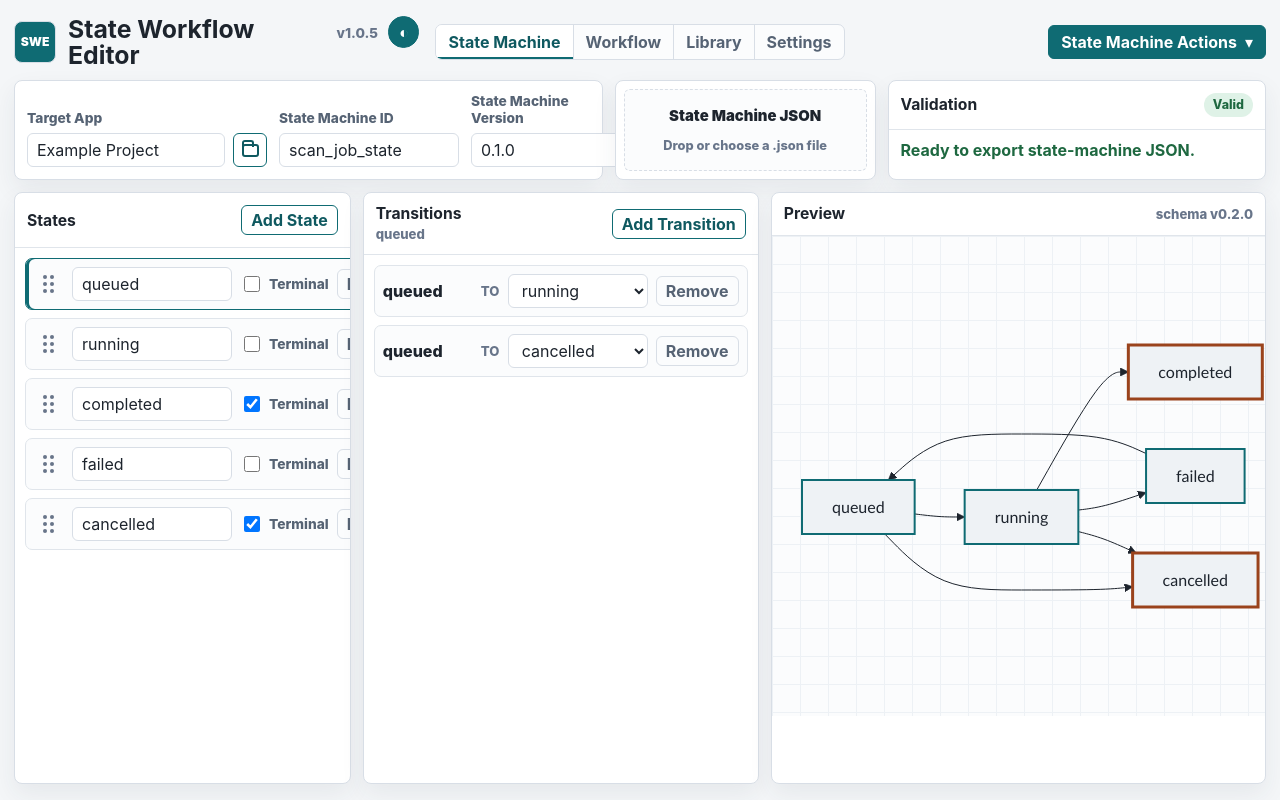
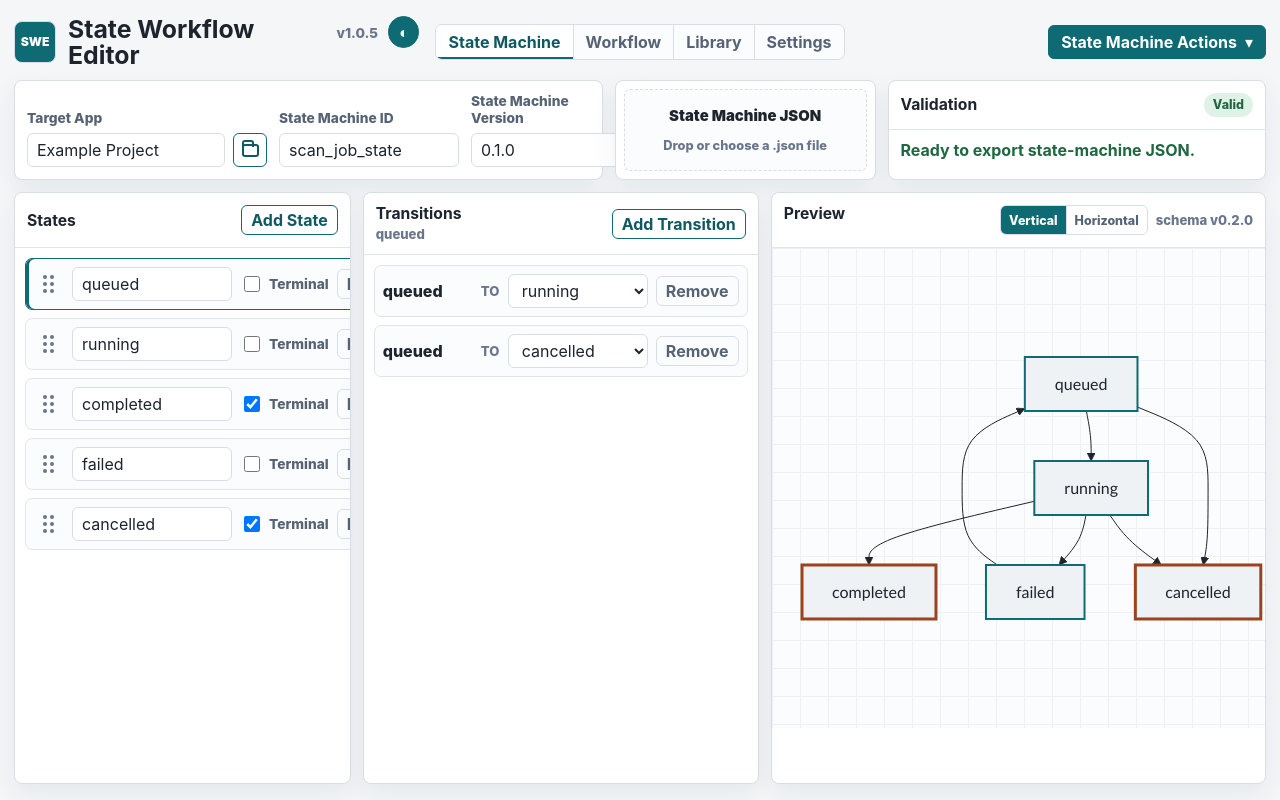
Before and after one commit to paulmarshall-wfw/state-workflow-editor, a React (Vite) app: page / in a window 1280 px wide. Built offline with nearby package versions, Linux system fonts and the light colour scheme.

Commit message:
Support vertical Mermaid preview layout

```diff
--- a/src/App.tsx
+++ b/src/App.tsx
@@ -40,6 +40,7 @@ type EditableWorkflowDefinition = WorkflowDefinition<string>;
 type AppSettings = {
   logoUrl: string;
   theme: "light" | "dark";
+  diagramDirection: DiagramDirection;
 };
 
 type FileSystemWritable = {
@@ -101,6 +102,7 @@ type ActivePage = "state-machine" | "workflow" | "library" | "settings";
 type WorkflowEditorView = "actions" | "buckets" | "lifecycle";
 
 type MermaidPreviewTheme = AppSettings["theme"];
+type DiagramDirection = "vertical" | "horizontal";
 
 type ActionMenuItem = {
   label: string;
@@ -172,6 +174,7 @@ const appSettingsStorageKey = "state-workflow-editor-settings";
 const defaultSettings: AppSettings = {
   logoUrl: "",
   theme: "light",
+  diagramDirection: "vertical",
 };
 
 export function App() {
@@ -1243,6 +1246,10 @@ export function App() {
 
   function toggleTheme() {
     updateSettings({ ...settings, theme: settings.theme === "light" ? "dark" : "light" });
+  }
+
+  function updateDiagramDirection(diagramDirection: DiagramDirection) {
+    updateSettings({ ...settings, diagramDirection });
   }
 
   function updateSettings(nextSettings: AppSettings) {
@@ -1649,13 +1656,23 @@ export function App() {
             </section>
 
             <section className="panel column-panel graph-panel">
-              <div className="panel-heading">
+              <div className="panel-heading preview-heading">
                 <h2>Preview</h2>
-                <span className="schema-version">schema v{definition.schemaVersion}</span>
+                <div className="preview-heading-actions">
+                  <DiagramDirectionToggle
+                    diagramDirection={settings.diagramDirection}
+                    onDiagramDirectionChange={updateDiagramDirection}
+                  />
+                  <span className="schema-version">schema v{definition.schemaVersion}</span>
+                </div>
               </div>
               <div className="column-scroll graph-scroll">
                 {machine ? (
-                  <MermaidGraph machine={machine.definition} theme={settings.theme} />
+                  <MermaidGraph
+                    machine={machine.definition}
+                    theme={settings.theme}
+                    diagramDirection={settings.diagramDirection}
+                  />
                 ) : (
                   <div className="empty-graph">No preview</div>
                 )}
@@ -1924,9 +1941,15 @@ export function App() {
               )}
 
               <section className="panel column-panel graph-panel workflow-preview-panel">
-                <div className="panel-heading">
+                <div className="panel-heading preview-heading">
                   <h2>Workflow Preview</h2>
-                  <span className="schema-version">schema v{linkedWorkflow.schemaVersion}</span>
+                  <div className="preview-heading-actions">
+                    <DiagramDirectionToggle
+                      diagramDirection={settings.diagramDirection}
+                      onDiagramDirectionChange={updateDiagramDirection}
+                    />
+                    <span className="schema-version">schema v{linkedWorkflow.schemaVersion}</span>
+                  </div>
                 </div>
                 <div className="column-scroll graph-scroll">
                   {definedWorkflow ? (
@@ -1937,6 +1960,7 @@ export function App() {
                         selectedWorkflowView === "buckets" && selectedBucket ? selectedBucketStates : undefined
                       }
                       theme={settings.theme}
+                      diagramDirection={settings.diagramDirection}
                     />
                   ) : (
                     <div className="empty-graph">No preview</div>
@@ -2309,6 +2333,35 @@ function SettingsPage({
         </div>
       </section>
     </section>
+  );
+}
+
+function DiagramDirectionToggle({
+  diagramDirection,
+  onDiagramDirectionChange,
+}: {
+  diagramDirection: DiagramDirection;
+  onDiagramDirectionChange: (diagramDirection: DiagramDirection) => void;
+}) {
+  return (
+    <div className="diagram-direction-toggle" role="group" aria-label="Diagram direction">
+      <button
+        type="button"
+        className={diagramDirection === "vertical" ? "active" : ""}
+        aria-pressed={diagramDirection === "vertical"}
+        onClick={() => onDiagramDirectionChange("vertical")}
+      >
+        Vertical
+      </button>
+      <button
+        type="button"
+        className={diagramDirection === "horizontal" ? "active" : ""}
+        aria-pressed={diagramDirection === "horizontal"}
+        onClick={() => onDiagramDirectionChange("horizontal")}
+      >
+        Horizontal
+      </button>
+    </div>
   );
 }
 
@@ -3174,11 +3227,13 @@ function MermaidGraph({
   workflow,
   workflowFocusStateIds,
   theme,
+  diagramDirection,
 }: {
   machine: EditableDefinition;
   workflow?: EditableWorkflowDefinition;
   workflowFocusStateIds?: readonly string[];
   theme: MermaidPreviewTheme;
+  diagramDirection: DiagramDirection;
 }) {
   const [svg, setSvg] = useState("");
   const [renderError, setRenderError] = useState<string | null>(null);
@@ -3186,9 +3241,9 @@ function MermaidGraph({
   const diagram = useMemo(
     () =>
       workflow
-        ? buildWorkflowMermaidDiagram(machine, workflow, theme, workflowFocusStateIds)
-        : buildMermaidDiagram(machine, theme),
-    [machine, workflow, theme, workflowFocusStateIds],
+        ? buildWorkflowMermaidDiagram(machine, workflow, theme, workflowFocusStateIds, diagramDirection)
+        : buildMermaidDiagram(machine, theme, diagramDirection),
+    [machine, workflow, theme, workflowFocusStateIds, diagramDirection],
   );
 
   if (!renderId.current) {
@@ -3957,9 +4012,13 @@ function removeEmbeddedStateMachine(workflow: EditableWorkflowDefinition): Edita
   return linkedWorkflow;
 }
 
-export function buildMermaidDiagram(machine: EditableDefinition, theme: MermaidPreviewTheme = "light"): string {
+export function buildMermaidDiagram(
+  machine: EditableDefinition,
+  theme: MermaidPreviewTheme = "light",
+  diagramDirection: DiagramDirection = "vertical",
+): string {
   const palette = getMermaidPreviewPalette(theme);
-  const lines = ["flowchart LR"];
+  const lines = [getMermaidFlowchartDeclaration(diagramDirection)];
 
   for (const state of machine.states) {
     lines.push(`  ${state}["${state}"]`);
@@ -3991,9 +4050,10 @@ export function buildWorkflowMermaidDiagram(
   workflow: EditableWorkflowDefinition,
   theme: MermaidPreviewTheme = "light",
   focusStateIds?: readonly string[],
+  diagramDirection: DiagramDirection = "vertical",
 ): string {
   const palette = getMermaidPreviewPalette(theme);
-  const lines = ["flowchart LR"];
+  const lines = [getMermaidFlowchartDeclaration(diagramDirection)];
   const isFocusedPreview = focusStateIds !== undefined;
   const focusStateSet = new Set(focusStateIds ?? []);
   const terminalStateSet = new Set(machine.terminalStates);
@@ -4061,6 +4121,10 @@ export function buildWorkflowMermaidDiagram(
 
 function escapeMermaidLabel(label: string) {
   return label.replace(/\|/g, "/");
+}
+
+function getMermaidFlowchartDeclaration(diagramDirection: DiagramDirection) {
+  return diagramDirection === "horizontal" ? "flowchart LR" : "flowchart TD";
 }
 
 function getMermaidPreviewPalette(theme: MermaidPreviewTheme) {
--- a/src/styles.css
+++ b/src/styles.css
@@ -579,6 +579,47 @@ button:focus-visible {
   margin: 0;
   font-size: 0.98rem;
   line-height: 1.1;
+}
+
+.preview-heading {
+  align-items: flex-start;
+}
+
+.preview-heading-actions {
+  display: flex;
+  align-items: center;
+  justify-content: flex-end;
+  min-width: 0;
+  gap: 8px;
+}
+
+.diagram-direction-toggle {
+  display: inline-flex;
+  overflow: hidden;
+  flex: 0 0 auto;
+  border: 1px solid var(--border);
+  border-radius: 6px;
+  background: var(--surface-bg);
+}
+
+.diagram-direction-toggle button {
+  min-height: 28px;
+  border: 0;
+  border-radius: 0;
+  background: transparent;
+  color: var(--text-secondary);
+  padding: 0 8px;
+  font-size: 0.78rem;
+  font-weight: 850;
+}
+
+.diagram-direction-toggle button + button {
+  border-left: 1px solid var(--border);
+}
+
+.diagram-direction-toggle button.active {
+  background: var(--accent);
+  color: #ffffff;
 }
 
 .panel-subtitle {
@@ -1166,7 +1207,8 @@ button:focus-visible {
 }
 
 .mermaid-preview {
-  min-width: 520px;
+  width: max-content;
+  min-width: max(100%, 520px);
   min-height: 480px;
   background:
     linear-gradient(var(--graph-line) 1px, transparent 1px),
@@ -1177,13 +1219,17 @@ button:focus-visible {
 
 .mermaid-preview-svg {
   display: grid;
+  width: max-content;
+  min-width: 100%;
   min-height: 480px;
   padding: 18px;
-  place-items: center;
+  align-items: safe center;
+  justify-items: center;
 }
 
 .mermaid-preview-svg svg {
-  max-width: 100%;
+  max-width: none;
+  max-height: none;
   height: auto;
 }
 
```
Also changed, not shown: 2 other files (tests, documents, lock files or other folders).
